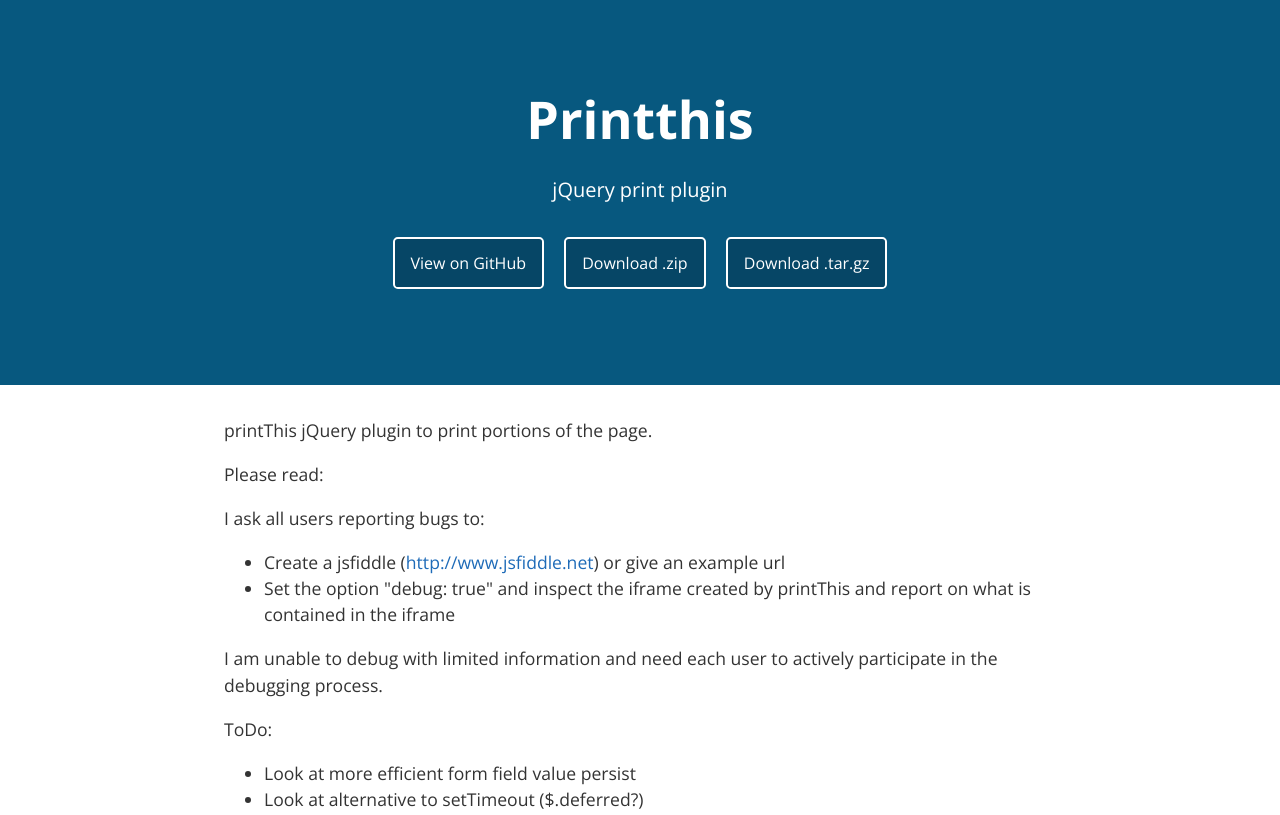
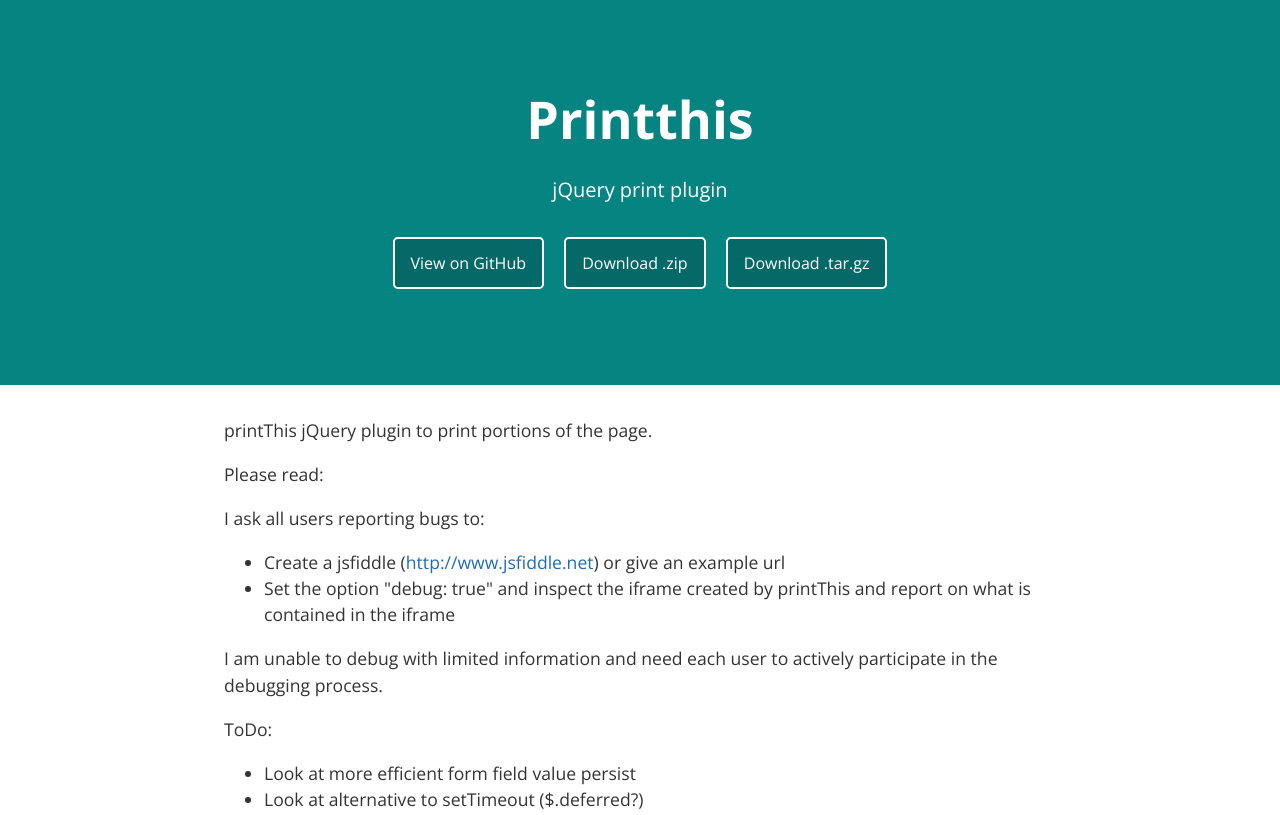
Before and after one commit to jasonday/printThis, a plain HTML site: page index.html in a window 1280 px wide. Shown: the top 815 px of the page. Drawn offline with nearby package versions, Linux system fonts and the light colour scheme.

Commit message:
css-color

```diff
--- a/stylesheets/stylesheet.css
+++ b/stylesheets/stylesheet.css
@@ -87,7 +87,7 @@
 .page-header {
   color: #fff;
   text-align: center;
-  background-color: #07587F; }
+  background-color: #068481; }
 
 
 @media screen and (min-width: 64em) {
```
